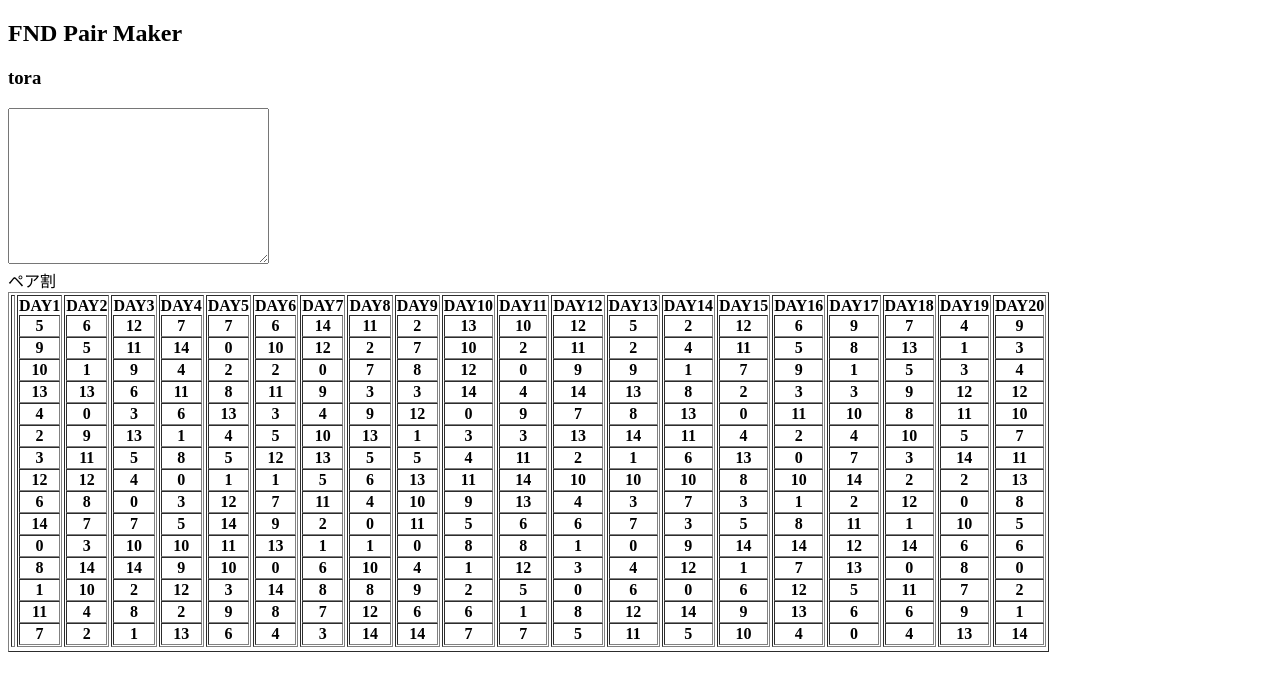
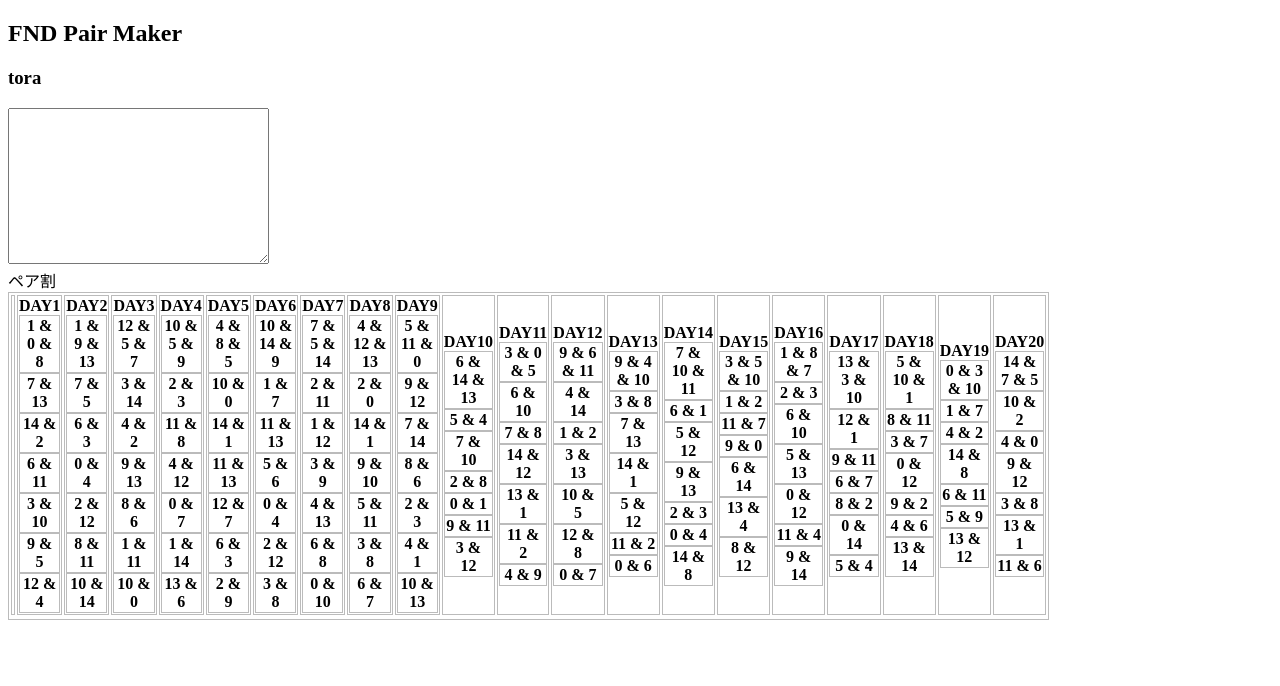
Before and after one commit to toranosuke-kakizono/FMD-pairMaker, a plain HTML site: page index.html in a window 1280 px wide. Drawn offline with Linux system fonts and the light colour scheme.

Commit message:
refactoring and add CSS
script.js =>
arrayOfPairNumber()

CSS =>
connect html

```diff
--- a/Modules/test_boilerplate.js
+++ b/Modules/test_boilerplate.js
@@ -12,7 +12,6 @@ function test(actual, expected) {
 //⬜️⬜️⬜️⬜️⬜️⬜️⬜️⬜️⬜️⬜️⬜️⬜️⬜️⬜️⬜️⬜️⬜️⬜️⬜️⬜️⬜️⬜️⬜️⬜️⬜️⬜️⬜️⬜️⬜️⬜️⬜️⬜️⬜️⬜️⬜️⬜️⬜️⬜️⬜️⬜️⬜️⬜️⬜️⬜️⬜️⬜️⬜️⬜️⬜️⬜️⬜️⬜️⬜️⬜️⬜️⬜️⬜️⬜️⬜️⬜️⬜️⬜️⬜️⬜️⬜️⬜️⬜️⬜️⬜️⬜️⬜️⬜️⬜️⬜️⬜️⬜️⬜️⬜️⬜️⬜️⬜️⬜️⬜️⬜️⬜️⬜️⬜️
 //=================================================================================================================================================
 //-------------------------------------------------------------------------------------------------------------------------------------------------
-
 
 // // try...catch文を使用したtest
 // function test(actual, expected) {
--- a/index.html
+++ b/index.html
@@ -26,6 +26,7 @@
   <script type="text/javascript" src="Modules/lodash.min.js"></script>
   <script type="text/javascript" src="Modules/test_boilerplate.js"></script>
   <script type="text/javascript" src="script.js"></script>
+  <link rel="stylesheet" type="text/css" href="style.css">
 </body>
 
 </html>
--- a/script.js
+++ b/script.js
@@ -1,60 +1,54 @@
-'use strict'
+"use strict";
 
 //テーブル作成(DAY2~DAY20)
 const pairTable = document.getElementById("pair_table");
 
 //重複のないランダムな配列を作成
-const numbers = numbersMaker(20);
+// const numbers = arrayOfPairNumber(20);
 
 //DAY1~20まで作成
 for (let i = 0; i < 20; i++) {
-    const th = document.createElement("th");
-    th.id = `DAY${i + 1}`;
-    th.innerText = `DAY${i + 1}`;
+  const tableHeader = document.createElement("th");
+  tableHeader.className = "DAY";
+  tableHeader.id = `DAY${i + 1}`;
+  tableHeader.innerText = `DAY${i + 1}`;
 
-    // const DAY = document.createElement("td");
-    // DAY.class = 'DAY';
-    // DAY.innerText = `DAY${i + 1}`;
-
-    // th.append(DAY);
-    const DAY1 = document.getElementById("DAY");
-    DAY1.appendChild(th);
+  const day1 = document.getElementById("DAY");
+  day1.appendChild(tableHeader);
 }
-
 
 addPairToDate(15);
 
-
-//引数の数だけpairAraayMakerでペアを作り、day1~20まで追加！
+//引数の数だけtableDataTagMakerでペアを作り、day1~20まで追加！
 /**
  *
- * @param {Number} numberOfPairs ペアの人数
+ * @param {Number} numberOfPeople ペアの人数
  */
-function addPairToDate(numberOfPairs) {
+function addPairToDate(numberOfPeople) {
   for (let i = 0; i < 20; i++) {
-        const th_DAY = document.getElementById(`DAY${i + 1}`);
-        const nodeArr = pairAraayMaker(numberOfPairs);
+    const th_day = document.getElementById(`DAY${i + 1}`);
+    const nodeArr = tableDataTagMaker(numberOfPeople);
     // console.log(nodeArr);
     for (const node of nodeArr) {
-            th_DAY.appendChild(node);
+      th_day.appendChild(node);
     }
   }
 }
 
 /**
  * 重複がなく、ランダムで入った名前の配列を返す関数
- * @param {Number} numberOfPairs
+ * @param {Number} numberOfPeople
  * @returns {Array}
  */
-function pairAraayMaker(numberOfPairs) {
-    //重複のないランダムな配列を作成
-    const numbers = numbersMaker(numberOfPairs);
+function tableDataTagMaker(numberOfPeople) {
+  //重複のないランダムなペア配列が入った配列を作成
+  const numbers = arrayOfPairNumber(numberOfPeople);
   const nodeArr = [];
-    for (let i = 0; i < numberOfPairs; i++) {
+  for (let i = 0; i < numbers.length; i++) {
     const td_pair = document.createElement("td");
-        td_pair.class = 'pair';
+    td_pair.className = "pair";
     td_pair.id = `pair${i + 1}`;
-        td_pair.innerText = `${numbers[i]}`;
+    td_pair.innerText = `${numbers[i].join(" & ")}`;
     td_pair.style.display = "block";
     nodeArr.push(td_pair);
   }
@@ -71,15 +65,36 @@ function randomNumber(num) {
 }
 
 /**
- * 0~引数までの数値を1つずつ不順で配列に格納し、その配列を返す
+ * 0~引数までの重複のない数値を使ってペアの配列を作り、配列に格納して返す。
+ * 奇数の場合は、配列の先頭を3人組にして返す。
  * @param {Number} num
  * @returns {Array<Number>}
  */
-function numbersMaker(num) {
+function arrayOfPairNumber(num) {
   const numbers = [];
+  const pairNumbers = [];
+
+  // 重複を取り除いた数字の配列を作成
   while (numbers.length < num) {
     const randomNum = randomNumber(num);
-        if (numbers.indexOf(randomNum) === -1) numbers.push(randomNum);
+    if (numbers.indexOf(randomNum) === -1) numbers.push(randomNum); // 短絡評価？
   }
-    return numbers;
+
+  // indexが1, 2をペアに、3, 4をペアに、5, 6を...
+  for (let i = 0; i < numbers.length; i += 2) {
+    const pair = [];
+    pair.push(numbers[i], numbers[i + 1]);
+    pairNumbers.push(pair);
   }
+
+  //　奇数だった場合に3人ペアを作成する
+  if (num % 2) {
+    pairNumbers[0].push(pairNumbers.pop()[0]);
+  }
+
+  return pairNumbers;
+}
+
+console.log("tora");
+// test(arrayOfPairNumber(9).length, 4);
+// test(arrayOfPairNumber(10).length, 5);
--- /dev/null
+++ b/style.css
@@ -0,0 +1,8 @@
+#pair_table {
+	width: 400px;
+	height: 300px;
+}
+
+table,th,td {
+	border: 1px solid #bbb;
+}
```
Lines whose indentation alone changed are shown as unchanged.
